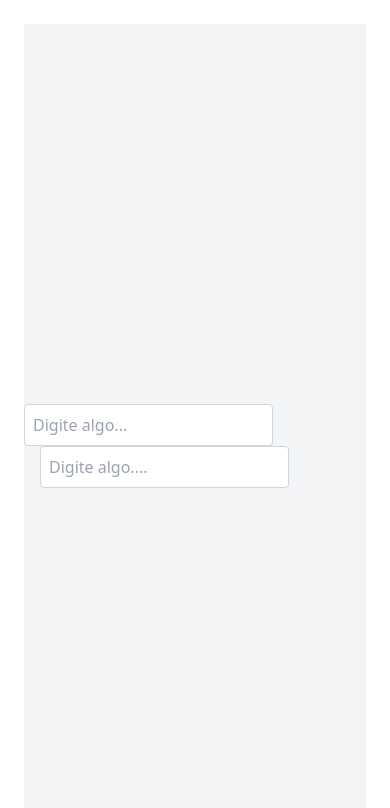
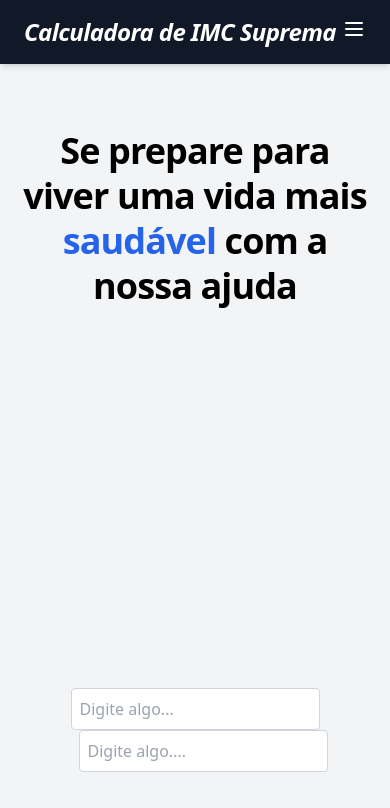
Before and after one commit to gustahxn/CalcImc, a React (Vite) app in the folder calcImc/: page / in a window 390 px wide. Shown: the top 808 px of the page. Built offline with nearby package versions, Linux system fonts and the light colour scheme.

Commit message:
Header iniciado + configs

```diff
--- a/calcImc/src/App.jsx
+++ b/calcImc/src/App.jsx
@@ -1,12 +1,19 @@
-
 import InputForm from './components/InputForm';
+import Header from './components/Header';
 import './App.css';
 
 function App() {
+  return (
+    <div className="min-h-screen bg-gray-100 text-gray- transition-colors duration-300">
+      <Header />
 
-  return (
-    <div className="p-6">
-      <InputForm />
+      <main className="flex flex-col items-center px-4 py-16 max-w-3xl mx-auto text-center">
+        <h1 className="text-4xl font-extrabold leading-tight tracking-tight">
+          Se prepare para viver uma vida mais{" "}
+          <span className="text-blue-600 dark:text-blue-500">saudável</span> com a nossa ajuda
+        </h1>
+        <InputForm />
+      </main>
     </div>
   );
 }
--- a/calcImc/src/components/Header.jsx
+++ b/calcImc/src/components/Header.jsx
@@ -0,0 +1,44 @@
+import React from 'react';
+
+const Header = () => {
+  return (
+    <header className="bg-gray-900 text-white shadow-md">
+      <div className="max-w-7xl mx-auto px-6 py-4 flex justify-between items-center">
+
+        <div className="text-2xl italic font-bold tracking-tight">
+          <a href="/">Calculadora de IMC Suprema</a>
+        </div>
+
+        <nav className="hidden md:flex space-x-8">
+          <a href="#home" className="hover:text-blue-400 transition">Home</a>
+
+        </nav>
+
+        <div className="hidden md:block">
+          <a
+            href="#start"
+            className="bg-blue-500 hover:bg-blue-600 text-white px-4 py-2 rounded transition"
+          >
+            Começar
+          </a>
+        </div>
+
+        <div className="md:hidden">
+          <button className="text-white focus:outline-none">
+            <svg
+              className="w-6 h-6"
+              fill="none"
+              stroke="currentColor"
+              strokeWidth="2"
+              viewBox="0 0 24 24"
+            >
+              <path strokeLinecap="round" strokeLinejoin="round" d="M4 6h16M4 12h16M4 18h16" />
+            </svg>
+          </button>
+        </div>
+      </div>
+    </header>
+  );
+};
+
+export default Header;
```
Also changed, not shown: calcImc/src/App.css (line endings or trailing spaces).
